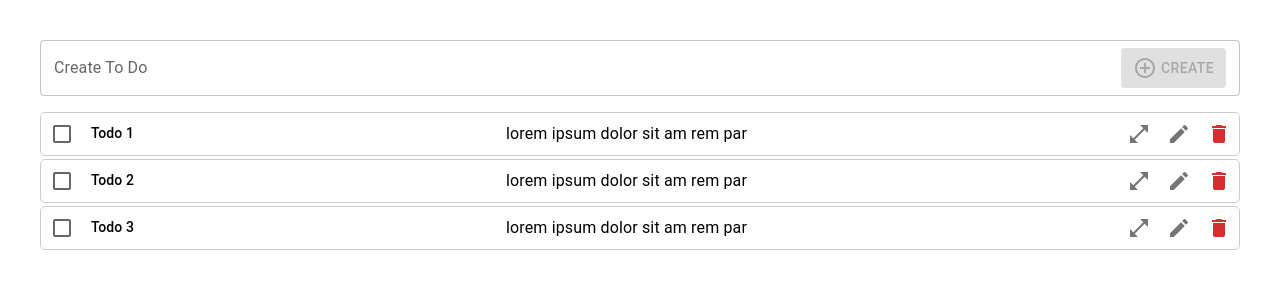
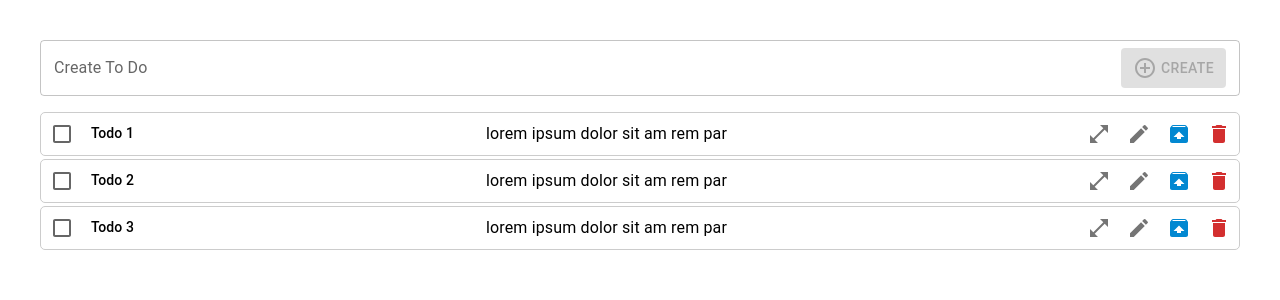
Before and after one commit to SaleemMaini/to-do-app, a Next.js app: page / in a window 1280 px wide. Shown: the top 300 px of the page. Built offline with nearby package versions, Linux system fonts and the light colour scheme.

Commit message:
Archive action

```diff
--- a/src/features/todos/components/todos-list/todo-item/index.tsx
+++ b/src/features/todos/components/todos-list/todo-item/index.tsx
@@ -8,11 +8,14 @@ import { useDispatch } from "react-redux";
 import { AppDispatch } from "@/store";
 import {
   deleteTodo,
+  editTodo,
   selectTodo,
   toggleEditTodoDialog,
   toggleTodoInfoDialog,
   toggleTodoStatus,
 } from "@/store/todos";
+import ArchiveIcon from "@mui/icons-material/Archive";
+import UnarchiveIcon from "@mui/icons-material/Unarchive";
 
 type Props = {
   todo: Todo;
@@ -25,7 +28,7 @@ export const TodoItem = (props: Props) => {
   const dispatch = useDispatch<AppDispatch>();
 
   // ** Variables
-  const { id, title, checked, description } = todo;
+  const { id, title, checked, description, archiveAt } = todo;
 
   // ** Handlers
   const handleClickViewTodoBtn = () => {
@@ -40,6 +43,15 @@ export const TodoItem = (props: Props) => {
 
   const handleClickDeleteTodoBtn = () => {
     dispatch(deleteTodo({ id }));
+  };
+
+  const handleClickArchiveTodoBtn = () => {
+    dispatch(
+      editTodo({
+        ...todo,
+        archiveAt: archiveAt ? undefined : new Date(),
+      })
+    );
   };
 
   return (
@@ -67,6 +79,15 @@ export const TodoItem = (props: Props) => {
           <EditIcon />
         </IconButton>
 
+        {/* Archive */}
+        <IconButton
+          aria-label="archive"
+          onClick={handleClickArchiveTodoBtn}
+          color={archiveAt ? "info" : "default"}
+        >
+          {archiveAt ? <UnarchiveIcon /> : <ArchiveIcon />}
+        </IconButton>
+
         {/* Delete */}
         <IconButton
           aria-label="delete"
```
